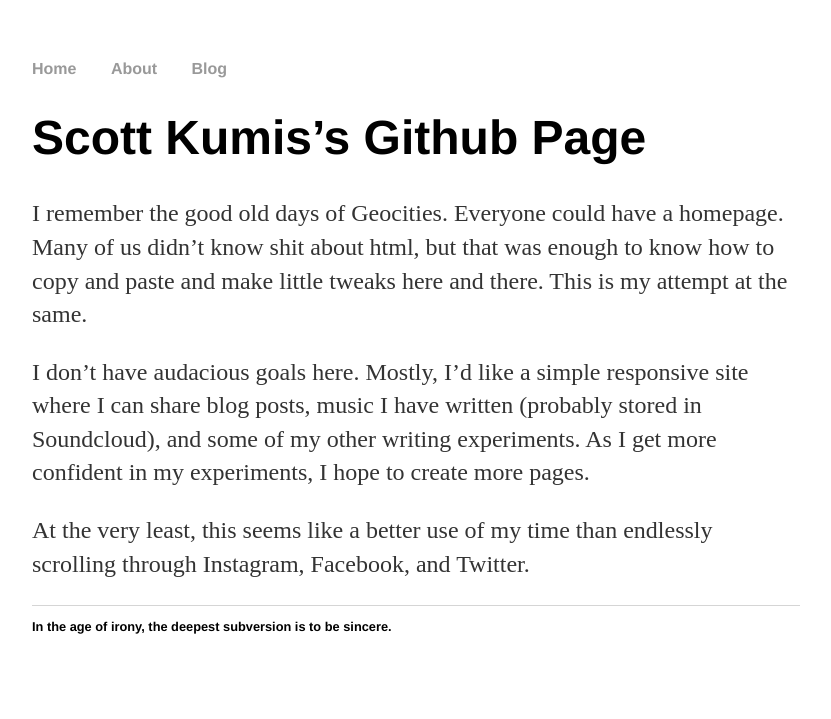
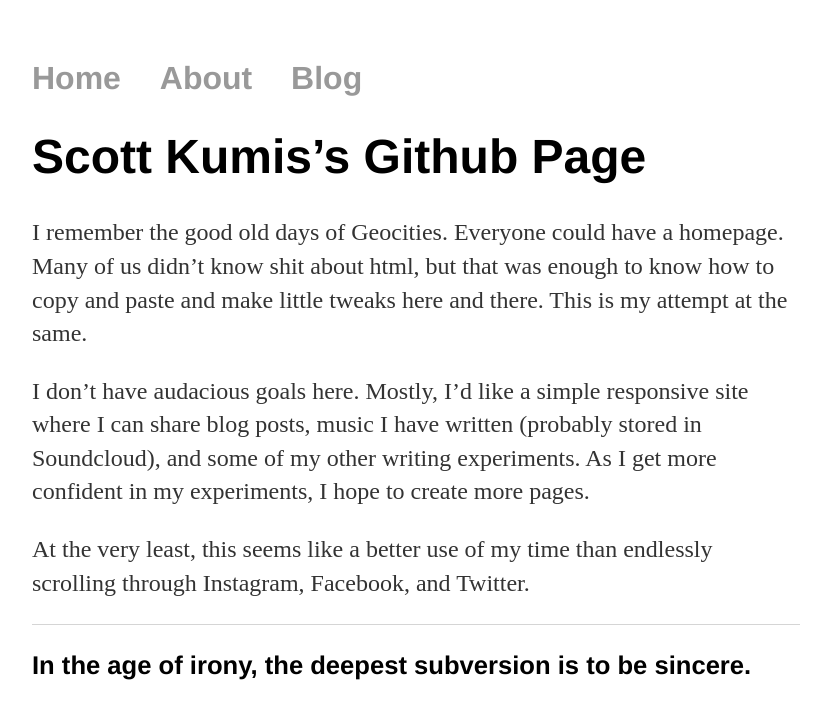
Before and after one commit to scottsimuk22/scottsimuk22.github.io, a Jekyll site: the page built from index.md, in a window 1280 px wide. Shown: the top 719 px of the page, without its empty margins (224-1055 px from the left). Built offline with Jekyll 4.4.1, drawn with Linux system fonts in a browser that asks for light colours.

Commit message:
Update main.css
Added font-size to header and increased font size in footer

```diff
--- a/css/main.css
+++ b/css/main.css
@@ -8,6 +8,7 @@ nav ul, footer ul {
     padding: 0px;
     list-style: none;
     font-weight: bold;
+    font-size: 2em;
 }
 nav ul li, footer ul li {
     display: inline;
@@ -31,7 +32,7 @@ p {
 }
 footer {
     border-top: 1px solid #d5d5d5;
-    font-size: .8em;
+    font-size: 1.5em;
 }
 
 ul.posts {
```
